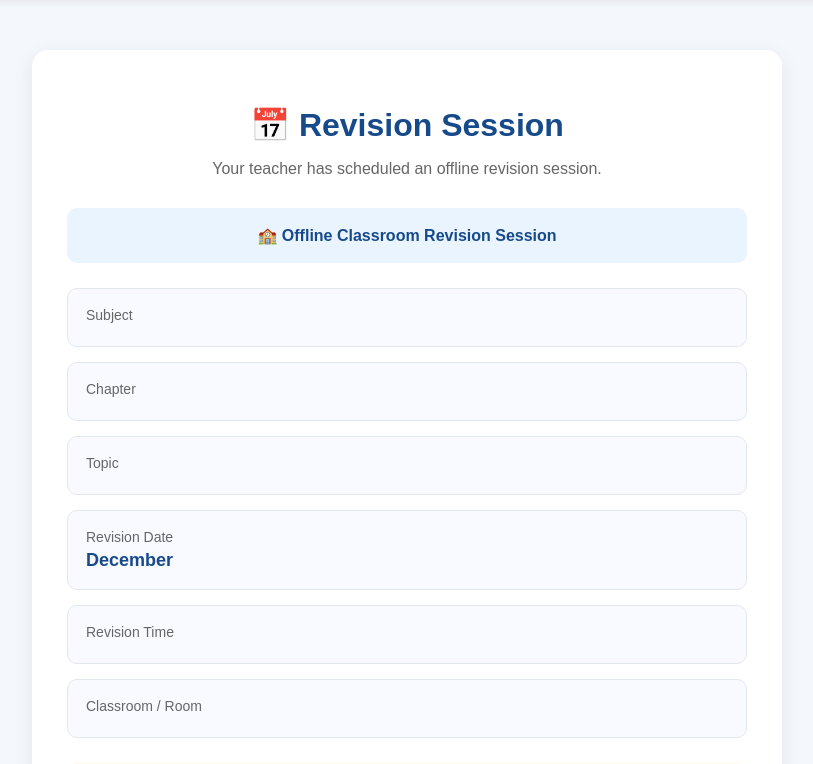
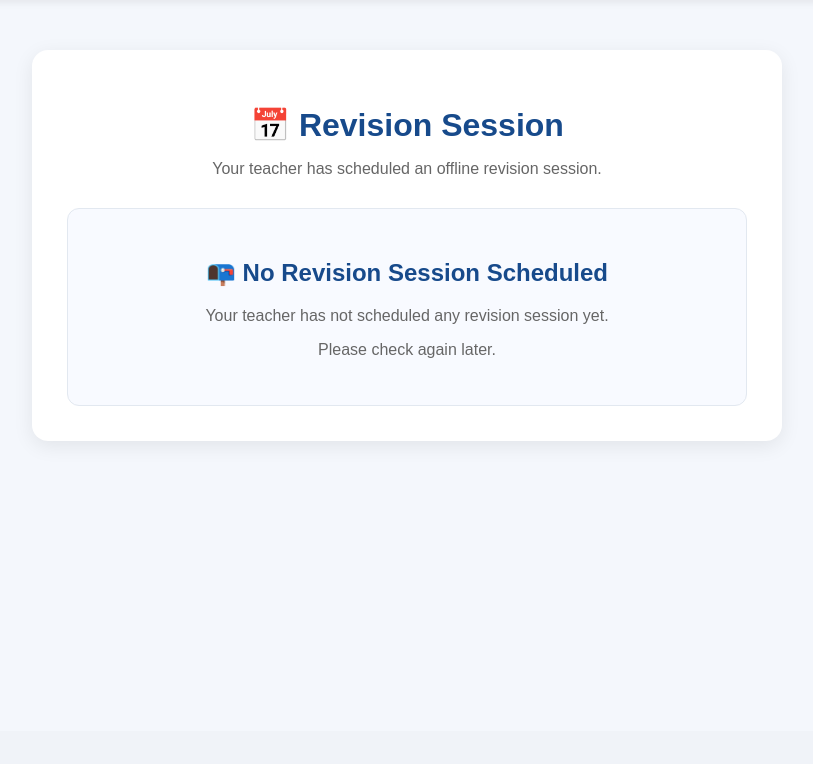
Before and after one commit to Arya00510/Doubt_Revision_System, a Flask app: template templates/student_revision.html in a window 1280 px wide. Shown: the part 69-833 px from the top of the page, without its empty margins (233-1046 px from the left). After the commit the page ends 510 px from the top, so only its background shows below. Run offline with Flask 3, Linux system fonts and the light colour scheme; the template is opened without the code that fills it, so the values that code supplies are empty.

Commit message:
Update student_revision.html

```diff
--- a/templates/student_revision.html
+++ b/templates/student_revision.html
@@ -96,6 +96,19 @@
             color: #795600;
         }
 
+        .no-session {
+            background: #f8faff;
+            border: 1px solid #e2e8f0;
+            padding: 30px;
+            border-radius: 12px;
+            text-align: center;
+            color: #666;
+        }
+
+        .no-session h2 {
+            color: #174a8b;
+        }
+
     </style>
 
 </head>
@@ -126,6 +139,8 @@
                 Your teacher has scheduled an offline revision session.
             </p>
 
+
+            {% if session %}
 
                 <div class="offline">
                     🏫 Offline Classroom Revision Session
@@ -186,13 +201,13 @@
                     </div>
 
                     <div class="value">
-                <div class="value">
-    {{ session[3].split('-')[2] }} {{
+                        {{ session[3].split('-')[2] }}
+                        {{
                             ['January','February','March','April','May','June',
                              'July','August','September','October','November','December']
                             [session[3].split('-')[1]|int - 1]
-    }} {{ session[3].split('-')[0] }}
-</div>
+                        }}
+                        {{ session[3].split('-')[0] }}
                     </div>
 
                 </div>
@@ -238,6 +253,25 @@
 
                 </div>
 
+
+            {% else %}
+
+                <div class="no-session">
+
+                    <h2>📭 No Revision Session Scheduled</h2>
+
+                    <p>
+                        Your teacher has not scheduled any revision session yet.
+                    </p>
+
+                    <p>
+                        Please check again later.
+                    </p>
+
+                </div>
+
+            {% endif %}
+
         </div>
 
     </div>
```
Lines whose indentation alone changed are shown as unchanged.
